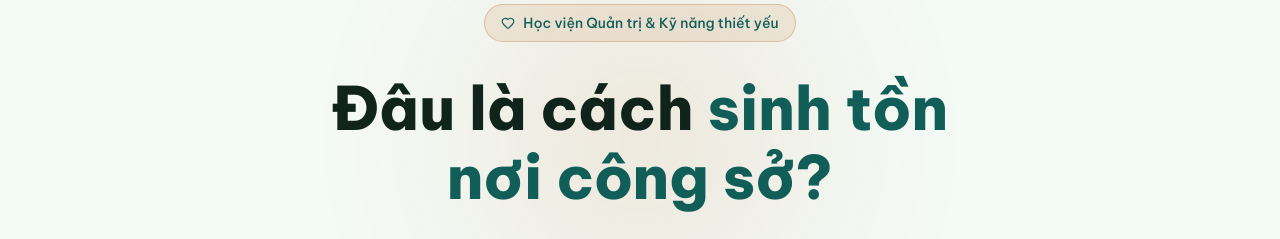
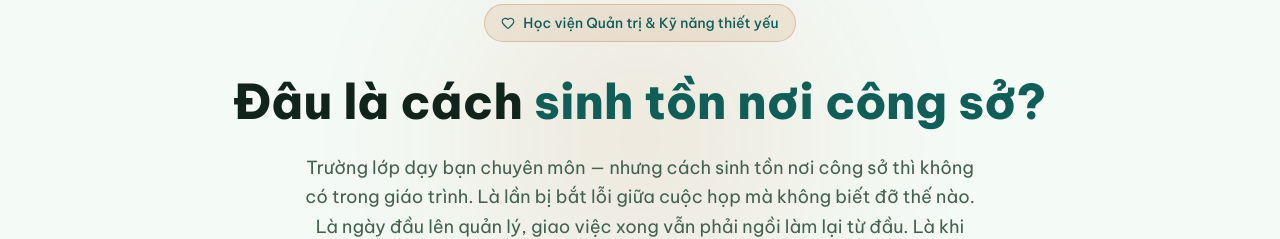
Before and after one commit to buithuha89/buithuha-platform, a Next.js app: page / in a window 1280 px wide. Shown: the part 140-379 px from the top of the page. Built offline with nearby package versions, Linux system fonts and the light colour scheme; no server answers; the database is empty.

Commit message:
hero: gop cum 'sinh ton noi cong so?' thanh 1 khoi highlight, giam co chu de fit 1 dong
Truoc: 2 span nowrap rieng ('sinh ton' + 'noi cong so?') cho phep ngat giua,
khien cum xanh bi vo doi khi xuong dong.
Sau: gop thanh 1 nowrap, giam text-3xl/5xl/6xl -> text-2xl/4xl/5xl de fit 1 dong desktop.

```diff
--- a/src/app/HomePage.tsx
+++ b/src/app/HomePage.tsx
@@ -383,8 +383,8 @@ export default function HomePage() {
           </div>
 
           {/* Headline */}
-          <h1 className="text-3xl sm:text-5xl lg:text-6xl font-extrabold leading-[1.15] mb-4 sm:mb-6">
-            Đâu là cách <span className="text-[var(--accent-hover)]"><span className="whitespace-nowrap">sinh tồn</span> <span className="whitespace-nowrap">nơi công sở?</span></span>
+          <h1 className="text-2xl sm:text-4xl lg:text-5xl font-extrabold leading-[1.15] mb-4 sm:mb-6">
+            Đâu là cách <span className="text-[var(--accent-hover)] whitespace-nowrap">sinh tồn nơi công sở?</span>
           </h1>
 
           {/* Sub-headline */}
```
